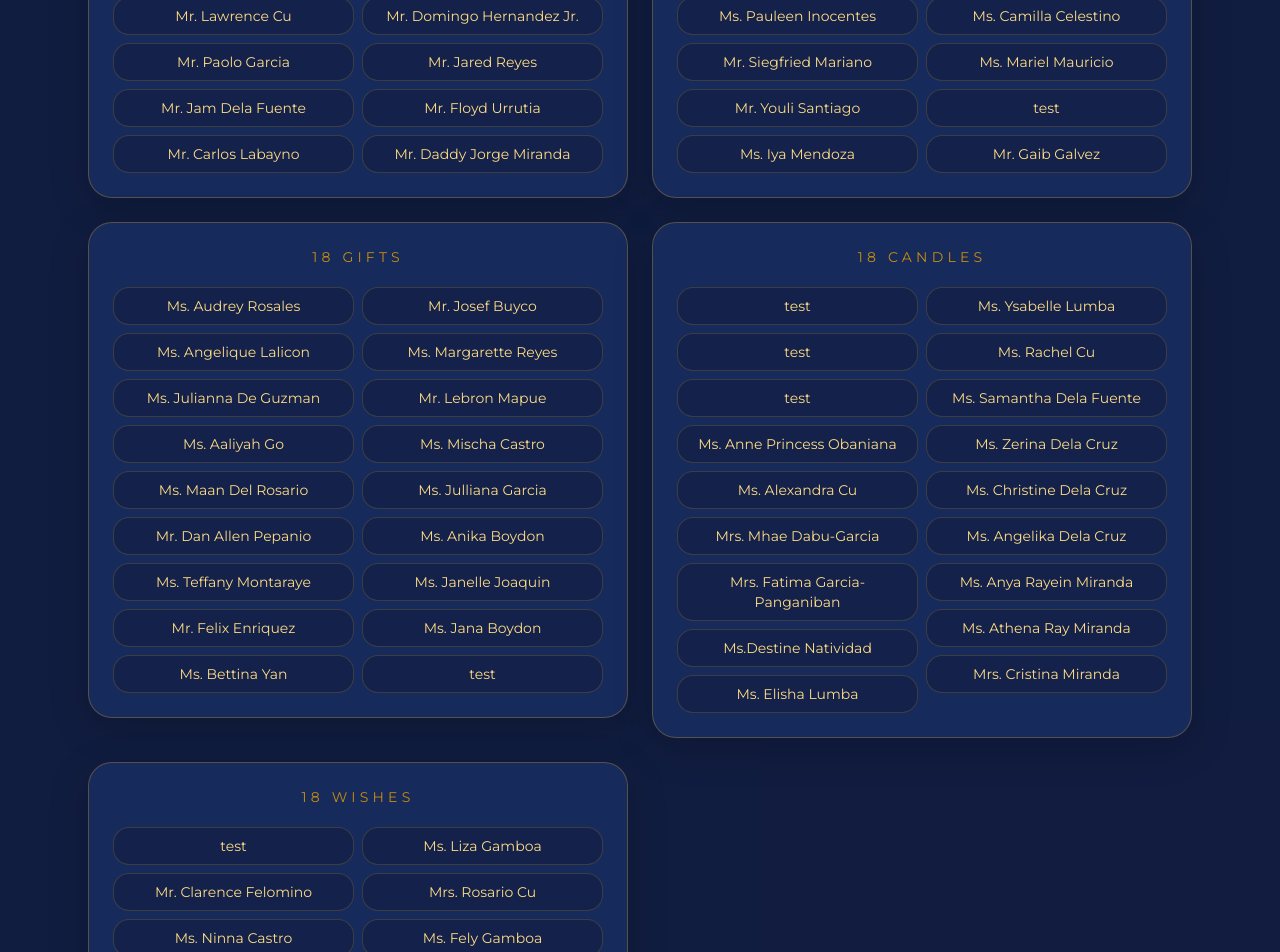
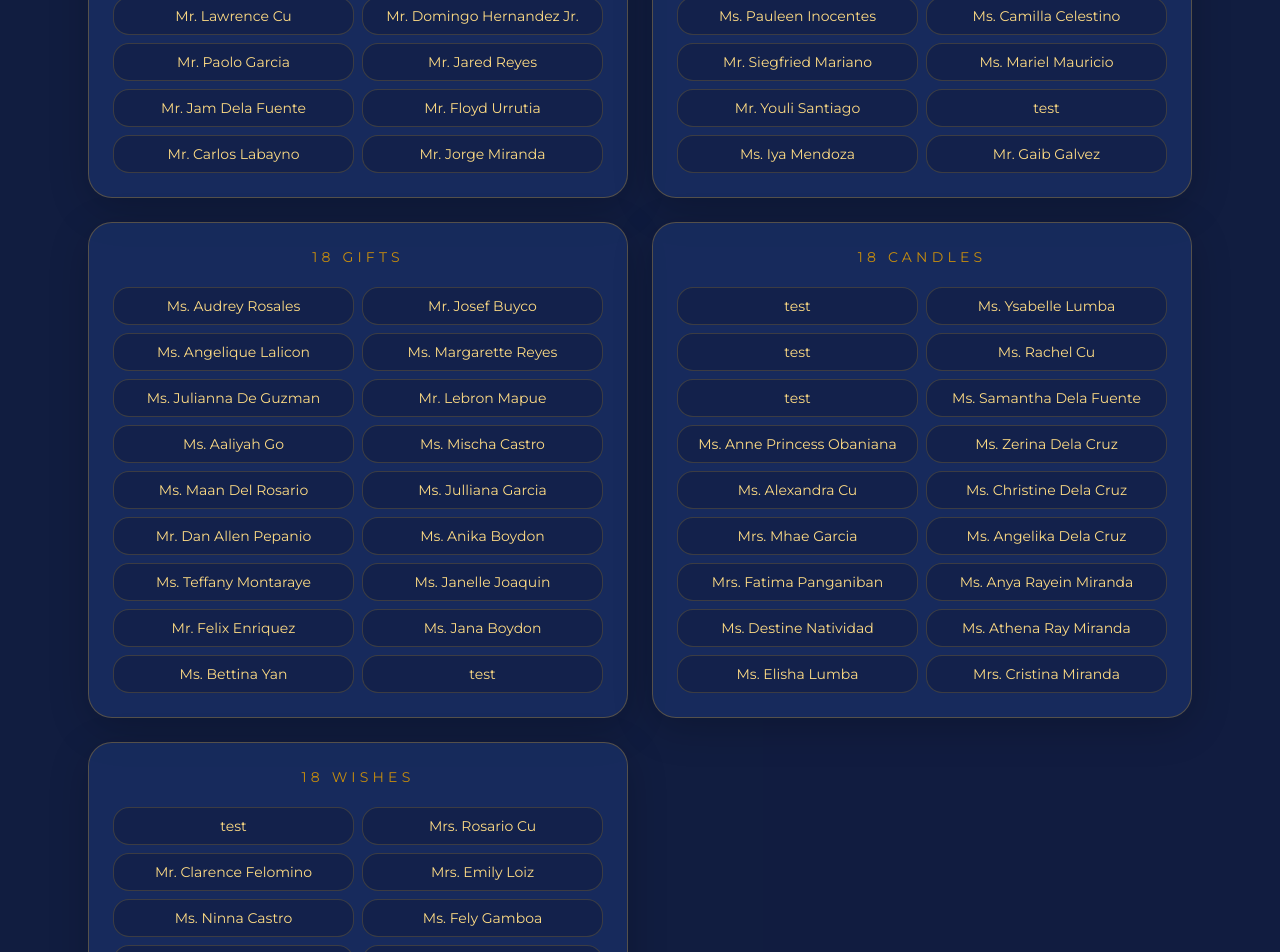
Before and after one commit to tinecdc/project, a React (Vite) app: page / in a window 1280 px wide. Shown: the part 4940-5892 px from the top of the page. Built offline with nearby package versions, Linux system fonts and the light colour scheme; no server answers; a web font is replaced by a local one.

Commit message:
Update Program.tsx

```diff
--- a/src/components/Program.tsx
+++ b/src/components/Program.tsx
@@ -6,7 +6,7 @@ const programs = [
     title: '18 Roses',
     people: [
       'Mr. Fernando Miranda',  'Mr. Roldan Lucena', 'Mr. Eric Natividad', 'Mr. Reynante Cu','Mr. John Persian Cu','Mr. Lawrence Cu', 'Mr. Paolo Garcia', 'Mr. Jam Dela Fuente', 'Mr. Carlos Labayno'
-      ,'Mr. Rafael Panganiban', 'Mr. Jerriel Ochoco', 'Mr. Franz Tapang', 'Mr. Seung Hyun Kim', 'Mr. Giro Nolan', 'Mr. Domingo Hernandez Jr.','Mr. Jared Reyes','Mr. Floyd Urrutia',  'Mr. Daddy Jorge Miranda',
+      ,'Mr. Rafael Panganiban', 'Mr. Jerriel Ochoco', 'Mr. Franz Tapang', 'Mr. Seung Hyun Kim', 'Mr. Giro Nolan', 'Mr. Domingo Hernandez Jr.','Mr. Jared Reyes','Mr. Floyd Urrutia',  'Mr. Jorge Miranda',
     ],
   },
   {
@@ -26,15 +26,15 @@ const programs = [
   {
     title: '18 Candles',
     people: [
-       'test','test', 'test', 'Ms. Anne Princess Obaniana', 'Ms. Alexandra Cu', 'Mrs. Mhae Dabu-Garcia', 'Mrs. Fatima Garcia-Panganiban', 'Ms.Destine Natividad', 'Ms. Elisha Lumba', 'Ms. Ysabelle Lumba',
+       'test','test', 'test', 'Ms. Anne Princess Obaniana', 'Ms. Alexandra Cu', 'Mrs. Mhae Garcia', 'Mrs. Fatima Panganiban', 'Ms. Destine Natividad', 'Ms. Elisha Lumba', 'Ms. Ysabelle Lumba',
       'Ms. Rachel Cu', 'Ms. Samantha Dela Fuente', 'Ms. Zerina Dela Cruz', 'Ms. Christine Dela Cruz', 'Ms. Angelika Dela Cruz', 'Ms. Anya Rayein Miranda', 'Ms. Athena Ray Miranda', 'Mrs. Cristina Miranda',
     ],
   },
   {
     title: '18 Wishes',
     people: [
-      'test', 'Mr. Clarence Felomino', 'Ms. Ninna Castro', 'Ms. Jasmin Critica', 'Mr. Alfonso Victor Castro', 'test',
-      'Ms. Josephine De Guzman', 'Ms. Beth Mallari', 'Ms. Vicky Robles', 'Ms. Liza Gamboa', 'Mrs. Rosario Cu', 'Ms. Fely Gamboa', 'Ms. Noemi Garcia', 'Mrs. Carlota Natividad', 'Mr. Latrell Matthew Aurelio',  'Ms. Iya Aurelio','Ms. Jhenna Aurelio','Ms. Grace Dela Fuente',
+      'test', 'Mr. Clarence Felomino', 'Ms. Ninna Castro', 'Ms. Jasmin Critica', 'Mr. Alfonso Victor Castro', 'Ms. Josephine De Guzman', 'Ms. Beth Mallari',
+       'Ms. Vicky Robles', 'Ms. Liza Gamboa', 'Mrs. Rosario Cu','Mrs. Emily Loiz', 'Ms. Fely Gamboa', 'Ms. Noemi Garcia', 'Mrs. Carlota Natividad', 'Mr. Latrell Matthew Aurelio',  'Ms. Iya Aurelio','Ms. Jhenna Aurelio','Ms. Grace Dela Fuente',
     ],
   },
 ];
```
